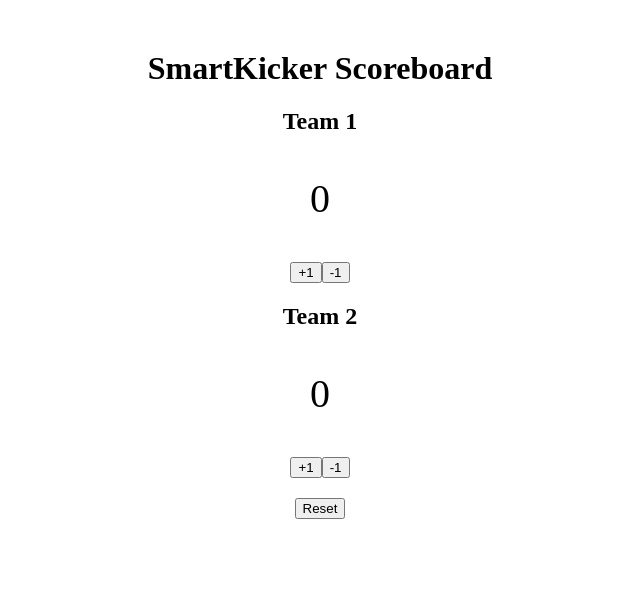
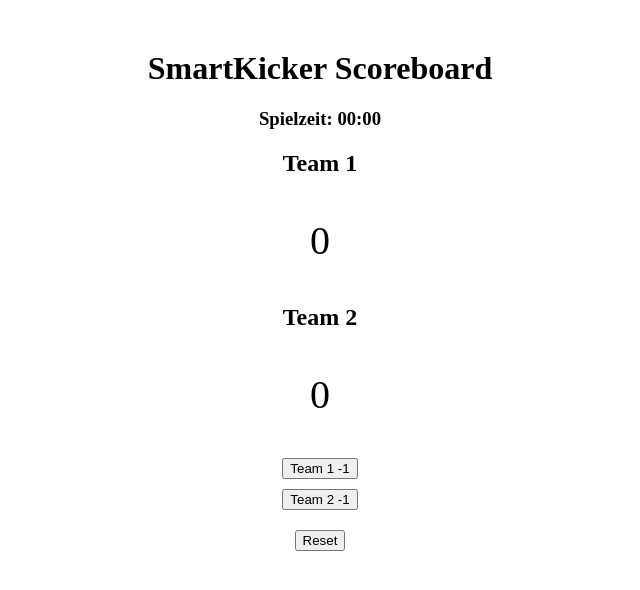
Before and after one commit to RobinLorenz29/SmartKickerVS, a React (Vite) app: page / in a window 1280 px wide. Shown: the top 590 px of the page, without its empty margins (320-960 px from the left). Built offline with nearby package versions, Linux system fonts and the light colour scheme; no server answers.

Commit message:
Seite mit Buttons

```diff
--- a/src/App.jsx
+++ b/src/App.jsx
@@ -1,29 +1,51 @@
-// Hauptkomponente: Hier werden alle TeamScores und der ResetButton zusammengebracht
+import React, { useState } from 'react'
 
-import React, { useState } from 'react'
-import TeamScore from './components/TeamScore'       // Import der TeamScore-Komponente
-import ResetButton from './components/ResetButton'  // Import des ResetButtons
+// Komponenten importieren
+import TeamScore from './components/TeamScore.jsx'
+import Team1MinusButton from './components/Team1MinusButton.jsx'
+import Team2MinusButton from './components/Team2MinusButton.jsx'
+import ResetButton from './components/ResetButton.jsx'
+import MatchTime from './components/MatchTime.jsx'
 
 export default function App() {
-  // resetFlag speichert, ob wir die Scores zurücksetzen wollen
   const [resetFlag, setResetFlag] = useState(false)
 
-  // Funktion, die resetFlag ändert
-  // Dadurch wissen die TeamScore-Komponenten, dass sie sich zurücksetzen sollen
-  const resetAll = () => setResetFlag(!resetFlag)
+  // POST an Backend zum Score verringern
+  const decreaseScore = async (team) => {
+    try {
+      await fetch(`http://localhost:5173/api/decrease/${team}`, { method: 'POST' })
+    } catch (err) {
+      console.error("Fehler beim Senden:", err)
+    }
+  }
+
+  // POST an Backend zum Reset
+  const resetAll = async () => {
+    try {
+      await fetch("http://localhost:5173/api/reset", { method: 'POST' })
+      setResetFlag(!resetFlag) // Optionale Frontend-Reset-Flag
+    } catch (err) {
+      console.error("Fehler beim Reset:", err)
+    }
+  }
 
   return (
-    <div style={{ textAlign: 'center', marginTop: '50px'}}>
+    <div style={{ textAlign: 'center', marginTop: '50px' }}>
       <h1>SmartKicker Scoreboard</h1>
 
-      {/* Zeige TeamScore-Komponente für Team 1 */}
-      <TeamScore name="Team 1" resetFlag={resetFlag} />
+      {/* Match-Zeit */}
+      <MatchTime />
 
-      {/* Zeige TeamScore-Komponente für Team 2 */}
-      <TeamScore name="Team 2" resetFlag={resetFlag} />
+      {/* Scores */}
+      <TeamScore team="team1" resetFlag={resetFlag} />
+      <TeamScore team="team2" resetFlag={resetFlag} />
 
-      {/* Zeige den ResetButton */}
-      <ResetButton reset={resetAll} />
+      {/* Minus-Buttons */}
+      <Team1MinusButton onClick={() => decreaseScore("team1")} />
+      <Team2MinusButton onClick={() => decreaseScore("team2")} />
+
+      {/* Reset-Button */}
+      <ResetButton onClick={resetAll} />
     </div>
   )
 }
--- /dev/null
+++ b/src/components/MatchTime.jsx
@@ -0,0 +1,28 @@
+import React, { useState, useEffect } from 'react'
+
+// Zeigt die aktuelle Spielzeit an
+export default function MatchTime() {
+  const [time, setTime] = useState("00:00")
+
+  useEffect(() => {
+    const fetchTime = async () => {
+      try {
+        const response = await fetch("http://localhost:5173/api/time")
+        const data = await response.json()
+        setTime(data.time) // Beispiel: { "time": "12:34" }
+      } catch (error) {
+        console.error("Fehler beim Laden der Zeit:", error)
+      }
+    }
+
+    fetchTime()
+    const interval = setInterval(fetchTime, 1000) // alle 1 Sekunde
+    return () => clearInterval(interval)
+  }, [])
+
+  return (
+    <div style={{ textAlign: 'center', marginBottom: '20px' }}>
+      <h3>Spielzeit: {time}</h3>
+    </div>
+  )
+}
--- a/src/components/ResetButton.jsx
+++ b/src/components/ResetButton.jsx
@@ -1,7 +1,10 @@
-export default function ResetButton({ reset }) {
+import React from 'react'
+
+// Button zum Zurücksetzen aller Scores
+export default function ResetButton({ onClick }) {
   return (
-    <div style={{ marginTop: '20px', textAlign: 'center' }}>
-      <button onClick={reset}>Reset</button>
+    <div style={{ textAlign: 'center', marginTop: '20px' }}>
+      <button onClick={onClick}>Reset</button>
     </div>
   )
 }
--- /dev/null
+++ b/src/components/Team1MinusButton.jsx
@@ -0,0 +1,10 @@
+import React from 'react'
+
+// Minus-Button für Team 1
+export default function Team1MinusButton({ onClick }) {
+  return (
+    <div style={{ textAlign: 'center', marginTop: '10px' }}>
+      <button onClick={onClick}>Team 1 -1</button>
+    </div>
+  )
+}
--- /dev/null
+++ b/src/components/Team2MinusButton.jsx
@@ -0,0 +1,10 @@
+import React from 'react'
+
+// Minus-Button für Team 2
+export default function Team2MinusButton({ onClick }) {
+  return (
+    <div style={{ textAlign: 'center', marginTop: '10px' }}>
+      <button onClick={onClick}>Team 2 -1</button>
+    </div>
+  )
+}
--- a/src/components/TeamScore.jsx
+++ b/src/components/TeamScore.jsx
@@ -1,28 +1,32 @@
-// Diese Komponente zeigt den Punktestand eines Teams und erhöht ihn per Button
-
+// Import von React und Hooks
 import React, { useState, useEffect } from 'react'
 
-// Default Export, damit wir die Komponente in App.jsx importieren können
-export default function TeamScore({ name, resetFlag }) {
-  // useState speichert den aktuellen Score
-  const [score, setScore] = useState(0)
+// Zeigt den Score eines Teams an
+export default function TeamScore({ team }) {
+  const [score, setScore] = useState(0) // Aktueller Score
 
-  // useEffect wird benutzt, um den Score zurückzusetzen,
-  // wenn sich resetFlag ändert
+  // Lädt alle 1 Sekunde den Score vom Backend
   useEffect(() => {
-    setScore(0) // Score zurücksetzen
-  }, [resetFlag]) // Läuft jedes Mal, wenn resetFlag sich ändert
+    const fetchScore = async () => {
+      try {
+        const response = await fetch("http://localhost:5173/api/counter")
+        const data = await response.json()
+        setScore(data[team]) // Score für das richtige Team setzen
+      } catch (error) {
+        console.error("Fehler beim Laden des Scores:", error)
+      }
+    }
+
+    fetchScore() // direkt beim Start
+    const interval = setInterval(fetchScore, 1000) // alle 1 Sekunde
+
+    return () => clearInterval(interval) // Aufräumen
+  }, [team])
 
   return (
-    <div style={{ margin: '20px', textAlign: 'center'}}>
-      {/* Zeige den Teamnamen */}
-      <h2>{name}</h2>
-      {/* Zeige den aktuellen Score */}
+    <div style={{ margin: '20px', textAlign: 'center' }}>
+      <h2>{team === "team1" ? "Team 1" : "Team 2"}</h2>
       <p style={{ fontSize: '40px' }}>{score}</p>
-      {/* Button, um den Score zu erhöhen */}
-      <button onClick={() => setScore(score + 1)}>+1</button>
-      {/* -1 Button und Score fällt nicht unter 0 */}
-      <button onClick={() => setScore(Math.max(0, score - 1))}>-1</button>
     </div>
   )
 }
```
